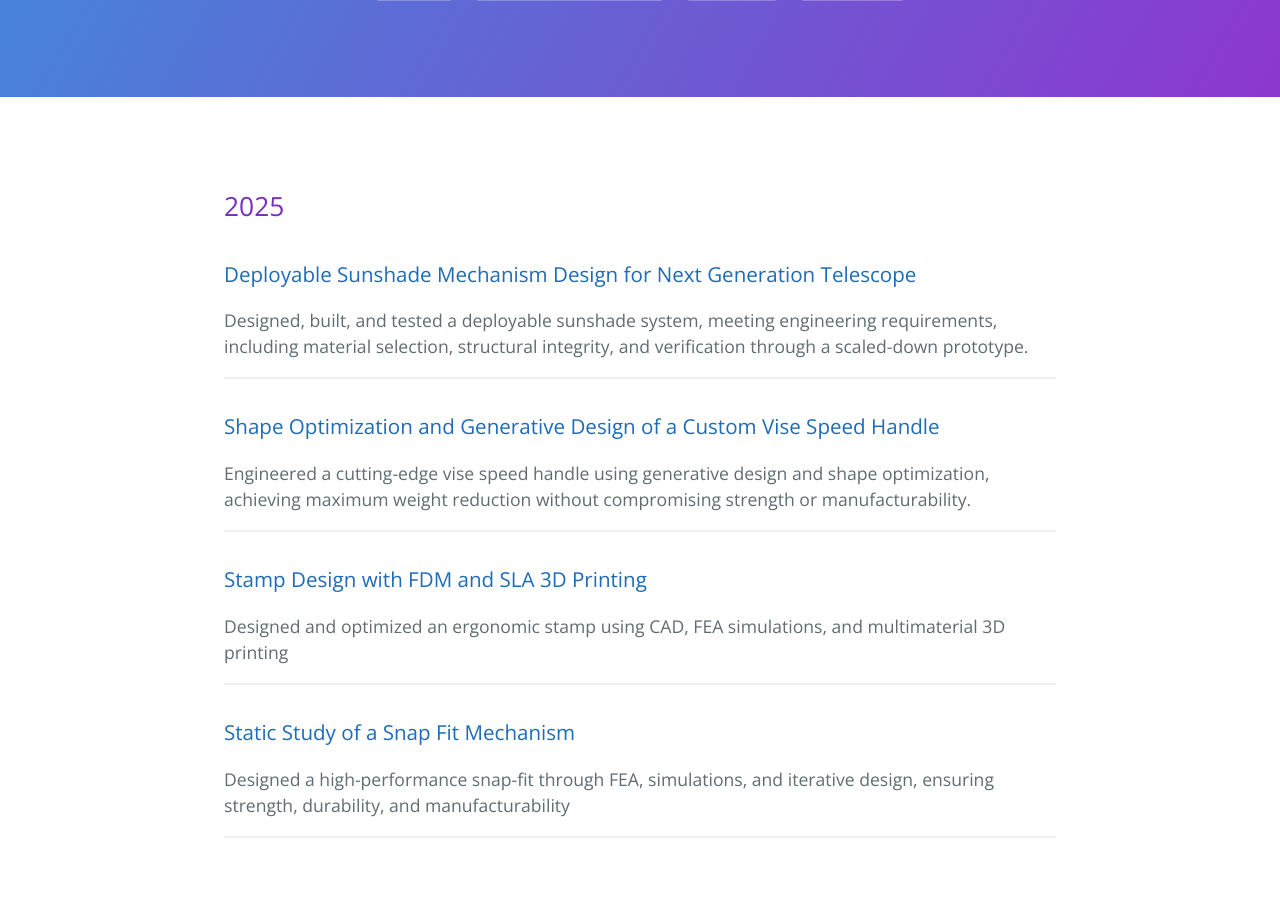
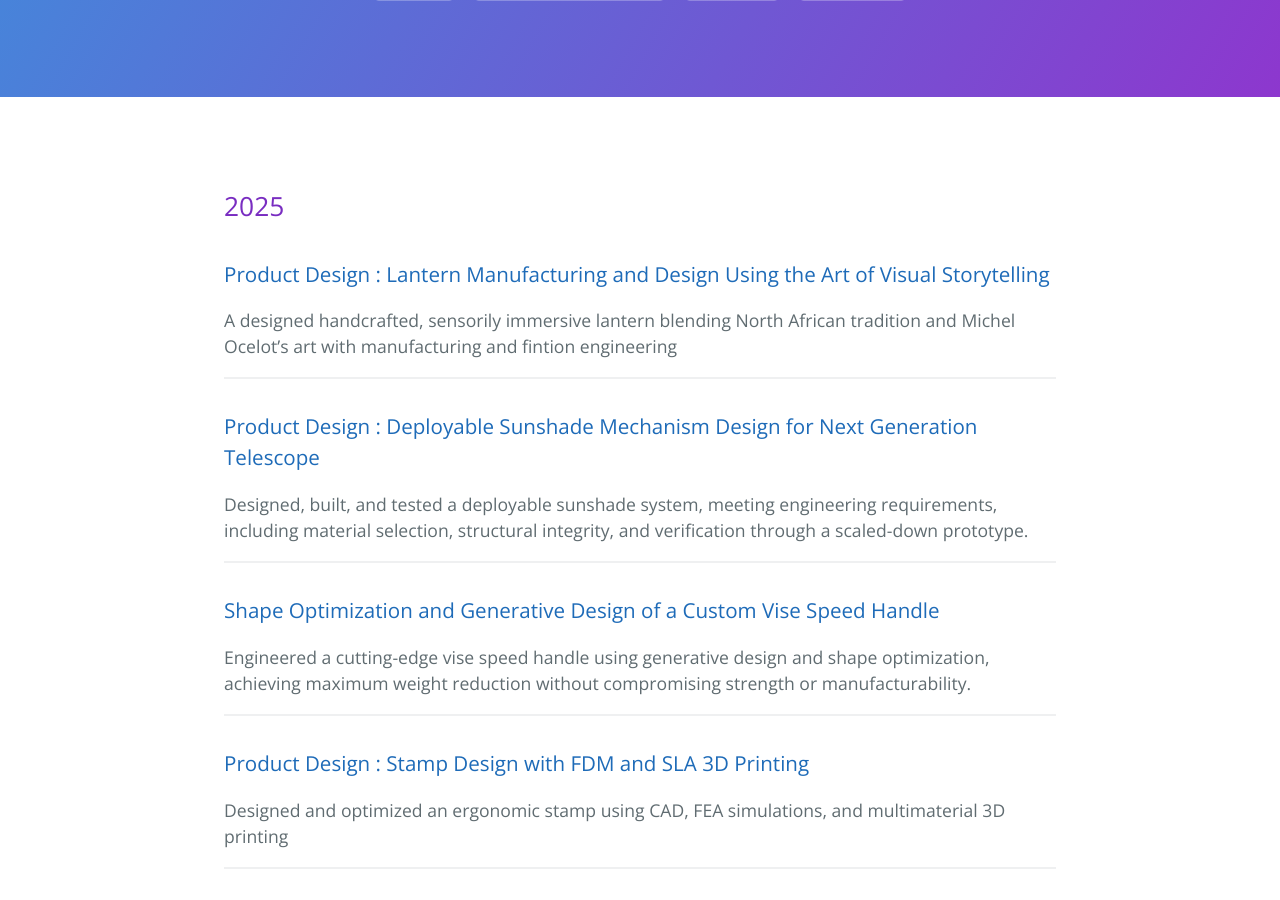
Before and after one commit to YasminaElmore/yasminaelmore.github.io, a Jekyll site: the page built from mechanicaldesign.md, in a window 1280 px wide and 900 px high, scrolled down 286 px. Built offline with Jekyll 4.4.1, drawn with Linux system fonts in a browser that asks for light colours; the repository's description, which GitHub fills in, is left out.

Commit message:
updated lantern

```diff
--- /dev/null
+++ b/_projects_mechanical_design/lantern.md
@@ -0,0 +1,104 @@
+---
+layout: yasmina_default
+title: "Product Design : Lantern Manufacturing and Design Using the Art of Visual Storytelling"
+date: 2025-04-01
+description:  A designed handcrafted, sensorily immersive lantern blending North African tradition and Michel Ocelot's art with manufacturing and fintion engineering
+
+---
+
+<div style="text-align: center;">
+    <img src="/assets/projects/lantern/IMG_3825.jpg" alt="lantern" style="width:50%; object-fit:cover; border-radius:10px;">
+</div>
+
+I want to invite you to travel with me. Through this presentation and project, I hope you will see, feel, and even smell the beauty of the culture I grew up in.
+
+You are about to step into the heart of a sensory and emotional journey. Through shapes, colors, textures, sounds, and scents, this project was created to illuminate the language of my roots. It is the result of a fusion between my personal memories of Morocco, especially the city of Marrakech, and the artistic universe of one of my favorite movies, Azur and Asmar, which beautifully honors North African traditions.
+
+This project is designed to make people feel warmth, comfort, and belonging just as I did in my grandparents’ home.
+
+It is a celebration of shared humanity told through the lens of my culture.
+
+<div class="section">
+  <h2>Visual Storytelling Analysis</h2>
+  <ul>
+    <li>
+      <strong>The art Of Michel Ocelot:</strong>
+      <div style="text-align: center; margin-top: 20px; margin-bottom: 20px;">
+        <img src="/assets/projects/lantern/capt1.png" alt="lantern" style="width:85%; object-fit:cover; border-radius:10px;">
+      </div>
+    </li>
+    <li>
+      <strong>Color Analysis:</strong>
+      <div style="text-align: center; margin-top: 20px; margin-bottom: 20px;">
+        <img src="/assets/projects/lantern/capt2.png" alt="lantern" style="width:85%; object-fit:cover; border-radius:10px;">
+      </div>
+    </li>
+    <li>
+      <strong>Shape Analysis:</strong>
+      <div style="text-align: center; margin-top: 20px; margin-bottom: 20px;">
+        <img src="/assets/projects/lantern/capt3.png" alt="lantern" style="width:85%; object-fit:cover; border-radius:10px;">
+      </div>
+    </li>
+    <li>
+      <strong>Scent Analysis:</strong>
+      <div style="text-align: center; margin-top: 20px; margin-bottom: 20px;">
+        <img src="/assets/projects/lantern/capt4.png" alt="lantern" style="width:85%; object-fit:cover; border-radius:10px;">
+      </div>
+    </li>
+  </ul>
+</div>
+
+<div class="section">
+  <h2>Design and Manufacturing Methods</h2>
+  <ul>
+    <li>
+      <strong>Design ideas and concept:</strong>
+      <div style="text-align: center; margin-top: 20px; margin-bottom: 20px;">
+        <img src="/assets/projects/lantern/capt5.png" alt="lantern" style="width:75%; object-fit:cover; border-radius:10px;">
+      </div>
+    </li>
+    <li>
+      <strong>CAD design and drawing:</strong>
+      <div style="text-align: center; margin-top: 20px; margin-bottom: 20px;">
+        <img src="/assets/projects/lantern/capt6.png" alt="lantern" style="width:75%; object-fit:cover; border-radius:10px;">
+      </div>
+    </li>
+    <li>
+      <strong>Sheet Metal and Laser Cutting:</strong>
+      <div style="text-align: center; margin-top: 20px; margin-bottom: 20px;">
+        <img src="/assets/projects/lantern/capt7.png" alt="lantern" style="width:75%; object-fit:cover; border-radius:10px;">
+      </div>
+    </li>
+    <li>
+      <strong>Sand Casting:</strong>
+      <div style="text-align: center; margin-top: 20px; margin-bottom: 20px;">
+        <img src="/assets/projects/lantern/capt8.png" alt="lantern" style="width:75%; object-fit:cover; border-radius:10px;">
+      </div>
+    </li>
+    <li>
+      <strong>Turning:</strong>
+      <div style="text-align: center; margin-top: 20px; margin-bottom: 20px;">
+        <img src="/assets/projects/lantern/capt9.png" alt="lantern" style="width:75%; object-fit:cover; border-radius:10px;">
+      </div>
+    </li>
+    <li>
+      <strong>Finishing:</strong>
+      <div style="text-align: center; margin-top: 20px; margin-bottom: 20px;">
+        <img src="/assets/projects/lantern/capt10.png" alt="lantern" style="width:75%; object-fit:cover; border-radius:10px;">
+      </div>
+    </li>
+  </ul>
+</div>
+
+<br>
+<div style="text-align: center;">
+    <img src="/assets/projects/lantern/capt12.jpg" alt="lantern" style="width:40%; object-fit:cover; border-radius:10px;">
+</div>
+
+<p>More details are shared in the final presentation.</p>
+
+# Report
+
+Final Report:
+
+<iframe src="/assets/projects/lantern/Presentation_lantern.pdf" width="100%" height="600px"></iframe>
--- a/_projects_mechanical_design/nextgenerationtelescope.md
+++ b/_projects_mechanical_design/nextgenerationtelescope.md
@@ -1,6 +1,6 @@
 ---
 layout: yasmina_default
-title: "Deployable Sunshade Mechanism Design for Next Generation Telescope"
+title: "Product Design : Deployable Sunshade Mechanism Design for Next Generation Telescope"
 date: 2025-03-20
 description: Designed, built, and tested a deployable sunshade system, meeting engineering requirements, including material selection, structural integrity, and verification through a scaled-down prototype.
 ---
--- a/_projects_mechanical_design/stamp.md
+++ b/_projects_mechanical_design/stamp.md
@@ -1,6 +1,6 @@
 ---
 layout: yasmina_default
-title: "Stamp Design with FDM and SLA 3D Printing"
+title: "Product Design : Stamp Design with FDM and SLA 3D Printing"
 date: 2025-02-01
 description: Designed and optimized an ergonomic stamp using CAD, FEA simulations, and multimaterial 3D printing
 ---
```
Also changed, not shown: assets/projects/lantern/IMG_3847.jpg (added), assets/projects/lantern/capt1.png (added), assets/projects/lantern/capt10.png (added), assets/projects/lantern/capt12.jpg (added), assets/projects/lantern/capt2.png (added), assets/projects/lantern/capt3.png (added), assets/projects/lantern/capt4.png (added), 8 other files.
